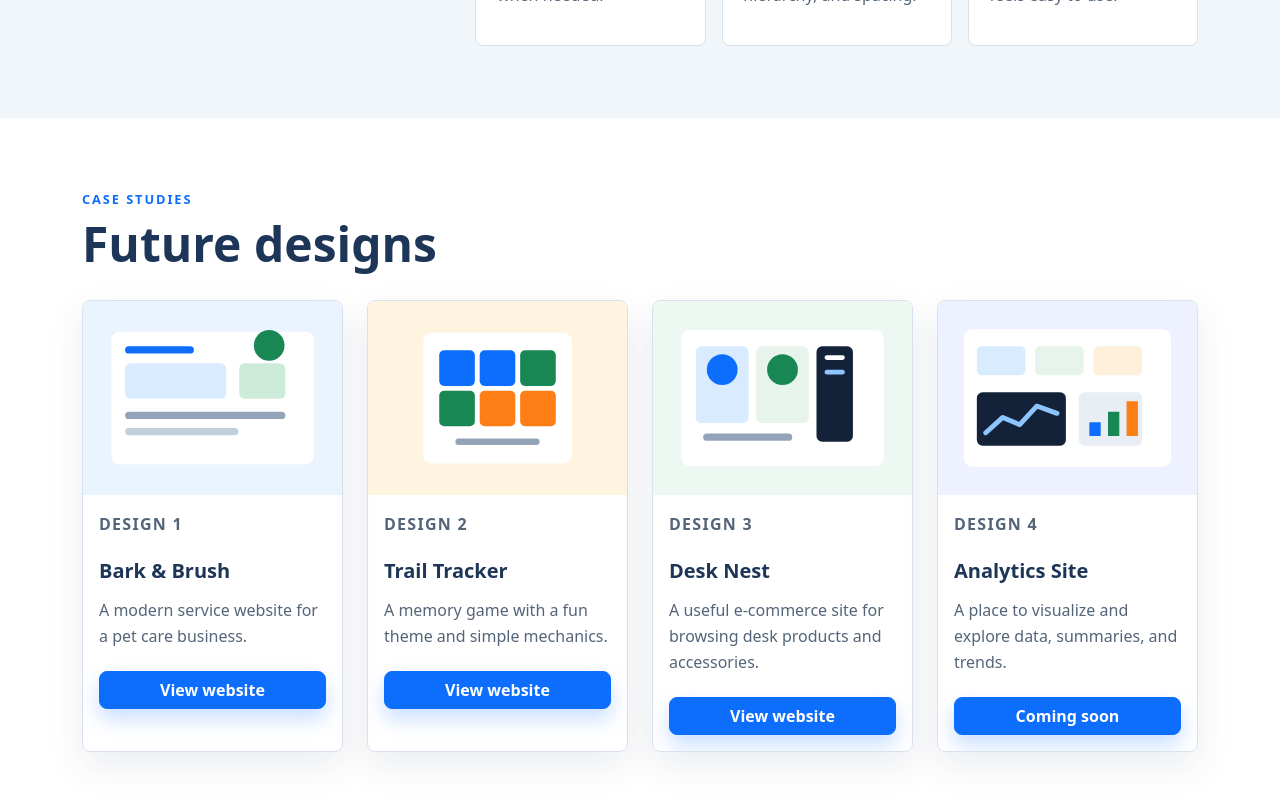
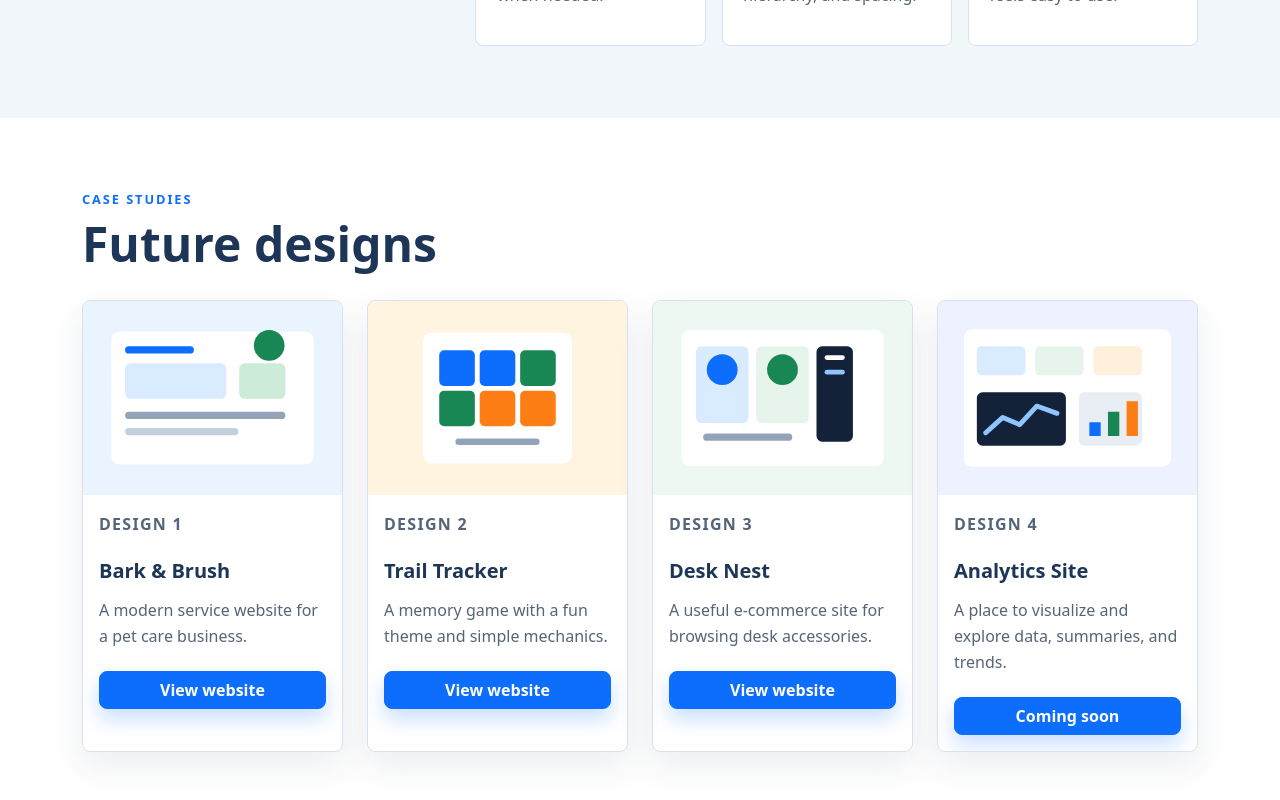
Before and after one commit to BenjaminColasante/SEG3125-Portfolio, a React (Vite) app in the folder Portfolio/: page / in a window 1280 px wide. Shown: the part 1654-2454 px from the top of the page. Built offline with nearby package versions, Linux system fonts and the light colour scheme.

Commit message:
Update project description for Desk Nest

```diff
--- a/Portfolio/src/App.jsx
+++ b/Portfolio/src/App.jsx
@@ -203,7 +203,7 @@ function App() {
                 <div className="project-info">
                   <p className="project-label">Design 3</p>
                   <h3>Desk Nest</h3>
-                  <p>A useful e-commerce site for browsing desk products and accessories.</p>
+                  <p>A useful e-commerce site for browsing desk accessories.</p>
                   <a
                     className="btn btn-primary"
                     href="https://seg-3125-e-commerce-site.vercel.app/#/home"
```
